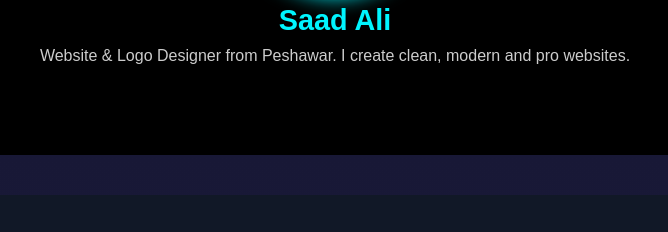
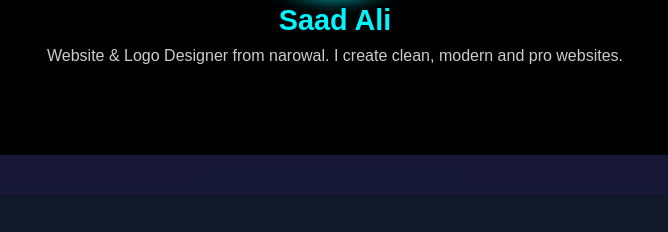
Before and after one commit to saadalinwl250-cell/portofolio, a plain HTML site: page index.html in a window 1280 px wide. Shown: the part 1724-1956 px from the top of the page, 305-973 px from the left. Drawn offline with Linux system fonts and the light colour scheme.

Commit message:
Update index.html

```diff
--- a/index.html
+++ b/index.html
@@ -93,7 +93,7 @@ body {
 <h2 style="font-size:2.5rem; color:#00f5ff; margin-bottom:50px; text-shadow:0 0 10px #00f5ff;">About Me</h2>
 <img src="images/saad..jpg.jpeg" style="width:200px; height:200px; border-radius:50%; border:3px solid #00f5ff; box-shadow:0 0 20px #00f5ff;">
 <h3 style="color:#00f5ff; font-size:1.8rem;">Saad Ali</h3>
-<p style="color:#ccc; max-width:600px; margin:10px auto;">Website & Logo Designer from Peshawar. I create clean, modern and pro websites.</p>
+<p style="color:#ccc; max-width:600px; margin:10px auto;">Website & Logo Designer from narowal. I create clean, modern and pro websites.</p>
 </section>
 <section class="contact">
     <h2>Contact Me</h2>
```
